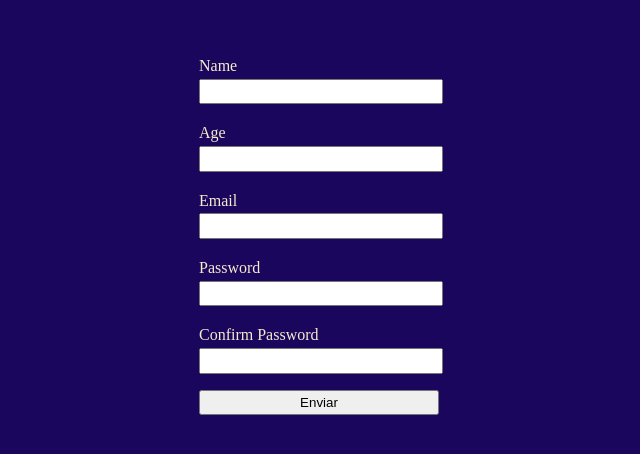
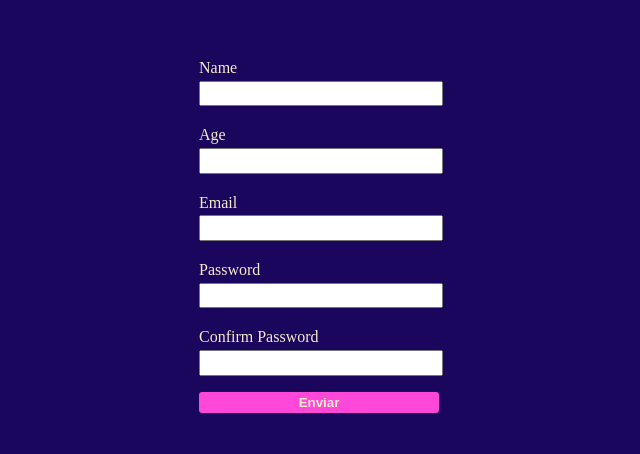
Before and after one commit to WilliamCSA04/guild-dojo, a React (Create React App) app: page / in a window 1280 px wide. Shown: the part 174-628 px from the top of the page, without its empty margins (319-959 px from the left). Built offline with nearby package versions, Linux system fonts and the light colour scheme.

Commit message:
:lipstick: Styled button

```diff
--- a/src/App.js
+++ b/src/App.js
@@ -36,6 +36,12 @@ const Label = styled.label`
   color: ${props => props.theme.colors.font};
 `;
 
+const SubmitButton = styled(Button)`
+  background: ${props => props.theme.colors.primary};
+  color: ${props => props.theme.colors.font};
+  font-weight: bold;
+`;
+
 function App() {
   return (
     <Main>
@@ -54,9 +60,9 @@ function App() {
           type="password"
           ariaLabel="confirm password"
         />
-        <Button type="submit" ariaLabel="enviar formulário">
+        <SubmitButton type="submit" ariaLabel="enviar formulário">
           Enviar
-        </Button>
+        </SubmitButton>
       </Form>
     </Main>
   );
--- a/src/components/Button/index.js
+++ b/src/components/Button/index.js
@@ -1,6 +1,11 @@
 import React from "react";
 import PropTypes from "prop-types";
+import styled from "styled-components";
 
+const DefaultButton = styled.button`
+  border: none;
+  border-radius: 0.2rem;
+`;
 export default function Button({
   className,
   children,
@@ -9,14 +14,14 @@ export default function Button({
   ariaLabelledby
 }) {
   return (
-    <button
+    <DefaultButton
       type={type}
       className={className}
       aria-label={ariaLabel}
       aria-labelledby={ariaLabelledby}
     >
       {children}
-    </button>
+    </DefaultButton>
   );
 }
 
```
